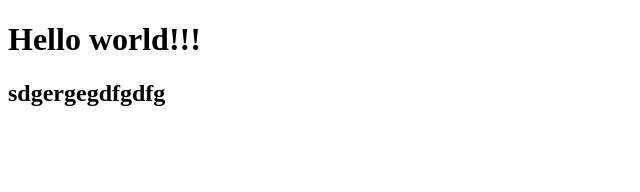
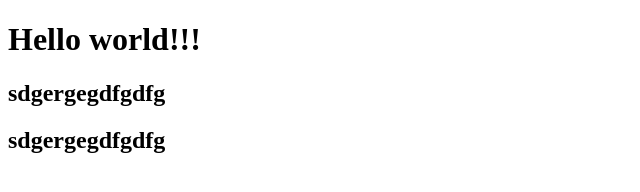
Before and after one commit to JackTrain/test-repo, a plain HTML site: page index.html in a window 1280 px wide. Shown: the whole page, without its empty margins (0-640 px from the left). Drawn offline with Linux system fonts and the light colour scheme.

Commit message:
Add files via upload

```diff
--- a/index.html
+++ b/index.html
@@ -8,5 +8,6 @@
 <body>
     <h1>Hello world!!!</h1>
     <h2>sdgergegdfgdfg</h2>
+    <h2>sdgergegdfgdfg</h2>
 </body>
 </html>
```
Also changed, not shown: 1 other file.
